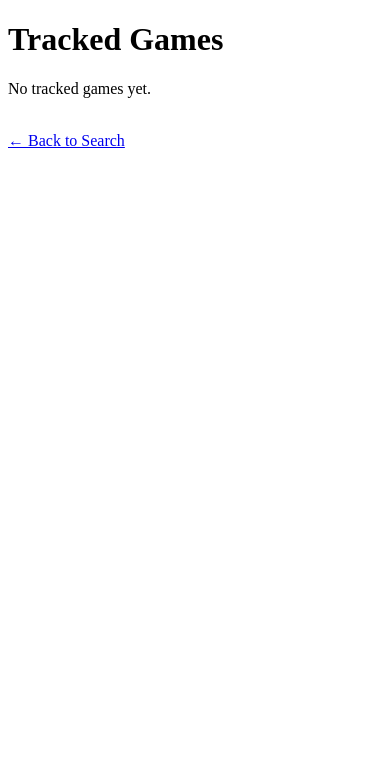
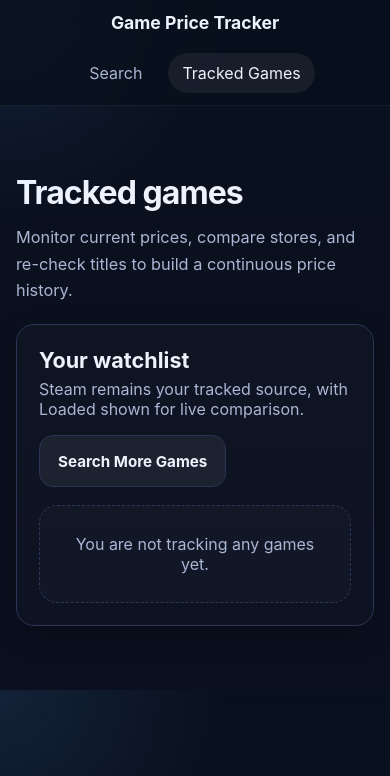
Before and after one commit to RoleyRoley/video_game_price_tracker, a FastAPI app: page /tracked-games-page in a window 390 px wide. Shown: the top 776 px of the page. Run offline with FastAPI, Linux system fonts and the light colour scheme.

Commit message:
Feat: UI redesign with CSS

```diff
--- a/app/main.py
+++ b/app/main.py
@@ -1,6 +1,7 @@
 from contextlib import asynccontextmanager
 
 from fastapi import FastAPI, Request
+from fastapi.staticfiles import StaticFiles
 from fastapi.templating import Jinja2Templates
 
 
@@ -26,6 +27,8 @@ async def lifespan(app: FastAPI):
 
 app = FastAPI(title="Game Price Tracker", lifespan=lifespan)
 
+app.mount("/static", StaticFiles(directory="app/static"), name="static")
+
 templates = Jinja2Templates(directory="app/templates")
 
 
--- /dev/null
+++ b/app/static/css/styles.css
@@ -0,0 +1,406 @@
+:root {
+    --bg: #0b1020;
+    --bg-elevated: #121a2f;
+    --panel: #18233f;
+    --panel-soft: #10182d;
+    --border: #2a3557;
+    --text: #edf2ff;
+    --text-soft: #aab6d3;
+    --accent: #5aa9ff;
+    --accent-hover: #7ab8ff;
+    --success: #3ddc97;
+    --danger: #ff6b6b;
+    --warning: #f7c948;
+    --shadow: 0 10px 30px rgba(0, 0, 0, 0.28);
+    --radius: 18px;
+    --radius-sm: 12px;
+    --max-width: 1150px;
+}
+
+* {
+    box-sizing: border-box;
+}
+
+html {
+    scroll-behavior: smooth;
+}
+
+body {
+    margin: 0;
+    font-family: Inter, Arial, sans-serif;
+    background:
+        radial-gradient(circle at top left, rgba(90, 169, 255, 0.12), transparent 28%),
+        linear-gradient(180deg, #09101d 0%, var(--bg) 100%);
+    color: var(--text);
+}
+
+a {
+    color: var(--accent);
+    text-decoration: none;
+}
+
+a:hover {
+    color: var(--accent-hover);
+}
+
+.container {
+    width: min(var(--max-width), calc(100% - 32px));
+    margin: 0 auto;
+}
+
+.navbar {
+    position: sticky;
+    top: 0;
+    z-index: 50;
+    backdrop-filter: blur(12px);
+    background: rgba(9, 16, 29, 0.82);
+    border-bottom: 1px solid rgba(255, 255, 255, 0.06);
+}
+
+.nav-inner {
+    min-height: 72px;
+    display: flex;
+    align-items: center;
+    justify-content: space-between;
+    gap: 20px;
+}
+
+.brand {
+    font-size: 1.1rem;
+    font-weight: 700;
+    color: var(--text);
+}
+
+.nav-links {
+    display: flex;
+    align-items: center;
+    gap: 12px;
+}
+
+.nav-link {
+    color: var(--text-soft);
+    padding: 10px 14px;
+    border-radius: 999px;
+    transition: 0.2s ease;
+}
+
+.nav-link:hover,
+.nav-link.active {
+    color: var(--text);
+    background: rgba(255, 255, 255, 0.06);
+}
+
+.page {
+    padding: 34px 0 64px;
+}
+
+.hero {
+    padding: 36px 0 20px;
+    display: grid;
+    gap: 14px;
+}
+
+.hero-title {
+    margin: 0;
+    font-size: clamp(2rem, 4vw, 3.4rem);
+    line-height: 1.05;
+    letter-spacing: -0.03em;
+}
+
+.hero-subtitle {
+    margin: 0;
+    color: var(--text-soft);
+    max-width: 760px;
+    font-size: 1.02rem;
+    line-height: 1.65;
+}
+
+.panel {
+    background: linear-gradient(180deg, rgba(255,255,255,0.02), rgba(255,255,255,0.01));
+    border: 1px solid var(--border);
+    border-radius: var(--radius);
+    box-shadow: var(--shadow);
+}
+
+.panel-inner {
+    padding: 22px;
+}
+
+.search-panel {
+    margin-top: 18px;
+}
+
+.search-form {
+    display: flex;
+    flex-wrap: wrap;
+    gap: 12px;
+    align-items: center;
+}
+
+.input {
+    flex: 1 1 320px;
+    min-height: 52px;
+    padding: 0 16px;
+    border-radius: 14px;
+    border: 1px solid var(--border);
+    outline: none;
+    background: var(--panel-soft);
+    color: var(--text);
+    font-size: 1rem;
+}
+
+.input::placeholder {
+    color: #7f8bad;
+}
+
+.input:focus {
+    border-color: var(--accent);
+    box-shadow: 0 0 0 4px rgba(90, 169, 255, 0.12);
+}
+
+.btn {
+    display: inline-flex;
+    align-items: center;
+    justify-content: center;
+    min-height: 52px;
+    padding: 0 18px;
+    border: none;
+    border-radius: 14px;
+    cursor: pointer;
+    font-weight: 700;
+    font-size: 0.95rem;
+    transition: transform 0.18s ease, opacity 0.18s ease, background 0.18s ease;
+}
+
+.btn:hover {
+    transform: translateY(-1px);
+}
+
+.btn-primary {
+    background: var(--accent);
+    color: #081120;
+}
+
+.btn-primary:hover {
+    background: var(--accent-hover);
+}
+
+.btn-secondary {
+    background: rgba(255,255,255,0.06);
+    color: var(--text);
+    border: 1px solid var(--border);
+}
+
+.btn-secondary:hover {
+    background: rgba(255,255,255,0.1);
+}
+
+.btn-small {
+    min-height: 42px;
+    padding: 0 14px;
+    font-size: 0.9rem;
+    border-radius: 12px;
+}
+
+.section-header {
+    display: flex;
+    align-items: end;
+    justify-content: space-between;
+    gap: 16px;
+    margin-bottom: 18px;
+}
+
+.section-title {
+    margin: 0;
+    font-size: 1.35rem;
+}
+
+.section-copy {
+    margin: 6px 0 0;
+    color: var(--text-soft);
+}
+
+.grid {
+    display: grid;
+    gap: 18px;
+}
+
+.grid-games {
+    grid-template-columns: repeat(auto-fit, minmax(300px, 1fr));
+}
+
+.card {
+    background: linear-gradient(180deg, rgba(255,255,255,0.025), rgba(255,255,255,0.015));
+    border: 1px solid var(--border);
+    border-radius: var(--radius);
+    padding: 20px;
+    box-shadow: var(--shadow);
+}
+
+.card-title {
+    margin: 0 0 10px;
+    font-size: 1.15rem;
+    line-height: 1.3;
+}
+
+.meta {
+    color: var(--text-soft);
+    font-size: 0.95rem;
+    line-height: 1.55;
+}
+
+.meta strong {
+    color: var(--text);
+}
+
+.price-grid {
+    display: grid;
+    grid-template-columns: 1fr 1fr;
+    gap: 12px;
+    margin: 18px 0;
+}
+
+.price-box {
+    background: rgba(255,255,255,0.03);
+    border: 1px solid var(--border);
+    border-radius: 14px;
+    padding: 14px;
+}
+
+.price-label {
+    color: var(--text-soft);
+    font-size: 0.84rem;
+    margin-bottom: 8px;
+    text-transform: uppercase;
+    letter-spacing: 0.08em;
+}
+
+.price-value {
+    font-size: 1.45rem;
+    font-weight: 800;
+    line-height: 1;
+    margin-bottom: 6px;
+}
+
+.price-subtext {
+    color: var(--text-soft);
+    font-size: 0.92rem;
+}
+
+.badges {
+    display: flex;
+    flex-wrap: wrap;
+    gap: 8px;
+    margin: 14px 0 6px;
+}
+
+.badge {
+    display: inline-flex;
+    align-items: center;
+    gap: 6px;
+    border-radius: 999px;
+    padding: 8px 12px;
+    font-size: 0.82rem;
+    font-weight: 700;
+    border: 1px solid var(--border);
+    background: rgba(255,255,255,0.04);
+}
+
+.badge-success {
+    color: #061a11;
+    background: var(--success);
+    border-color: transparent;
+}
+
+.badge-warning {
+    color: #2b2000;
+    background: var(--warning);
+    border-color: transparent;
+}
+
+.stat-list {
+    display: grid;
+    gap: 10px;
+    margin: 16px 0 18px;
+}
+
+.stat-row {
+    display: flex;
+    justify-content: space-between;
+    gap: 16px;
+    padding: 10px 0;
+    border-bottom: 1px solid rgba(255,255,255,0.06);
+}
+
+.stat-row:last-child {
+    border-bottom: none;
+}
+
+.stat-label {
+    color: var(--text-soft);
+}
+
+.stat-value {
+    font-weight: 700;
+    text-align: right;
+}
+
+.positive {
+    color: var(--success);
+}
+
+.negative {
+    color: var(--danger);
+}
+
+.muted {
+    color: var(--text-soft);
+}
+
+.actions {
+    display: flex;
+    flex-wrap: wrap;
+    gap: 10px;
+    margin-top: 18px;
+}
+
+.results-list {
+    display: grid;
+    gap: 16px;
+}
+
+.empty-state {
+    padding: 28px;
+    text-align: center;
+    color: var(--text-soft);
+    background: rgba(255,255,255,0.02);
+    border: 1px dashed var(--border);
+    border-radius: var(--radius);
+}
+
+.footer-link {
+    display: inline-flex;
+    margin-top: 20px;
+    color: var(--text-soft);
+}
+
+.footer-link:hover {
+    color: var(--text);
+}
+
+@media (max-width: 720px) {
+    .nav-inner {
+        flex-direction: column;
+        justify-content: center;
+        padding: 12px 0;
+    }
+
+    .price-grid {
+        grid-template-columns: 1fr;
+    }
+
+    .section-header {
+        flex-direction: column;
+        align-items: start;
+    }
+}
--- /dev/null
+++ b/app/templates/base.html
@@ -0,0 +1,27 @@
+<!DOCTYPE html>
+<html lang="en">
+<head>
+    <meta charset="UTF-8">
+    <meta name="viewport" content="width=device-width, initial-scale=1.0">
+    <title>{% block title %}Game Price Tracker{% endblock %}</title>
+    <link rel="stylesheet" href="{{ url_for('static', path='/css/styles.css') }}">
+</head>
+<body>
+    <header class="navbar">
+        <div class="container nav-inner">
+            <a href="/" class="brand">Game Price Tracker</a>
+
+            <nav class="nav-links">
+                <a href="/" class="nav-link {% block nav_home %}{% endblock %}">Search</a>
+                <a href="/tracked-games-page" class="nav-link {% block nav_tracked %}{% endblock %}">Tracked Games</a>
+            </nav>
+        </div>
+    </header>
+
+    <main class="page">
+        <div class="container">
+            {% block content %}{% endblock %}
+        </div>
+    </main>
+</body>
+</html>
--- a/app/templates/tracked_games.html
+++ b/app/templates/tracked_games.html
@@ -1,103 +1,144 @@
-<!DOCTYPE html>
-<html lang="en">
-<head>
-    <meta charset="UTF-8">
-    <meta name="viewport" content="width=device-width, initial-scale=1.0">
-    <title>Tracked Games</title>
-</head>
-<body>
+{% extends "base.html" %}
 
-    <h1>Tracked Games</h1>
+{% block title %}Tracked Games | Game Price Tracker{% endblock %}
+{% block nav_tracked %}active{% endblock %}
+
+{% block content %}
+<section class="hero">
+    <h1 class="hero-title">Tracked games</h1>
+    <p class="hero-subtitle">
+        Monitor current prices, compare stores, and re-check titles to build a continuous price history.
+    </p>
+</section>
+
+<section class="panel">
+    <div class="panel-inner">
+        <div class="section-header">
+            <div>
+                <h2 class="section-title">Your watchlist</h2>
+                <p class="section-copy">Steam remains your tracked source, with Loaded shown for live comparison.</p>
+            </div>
+            <a href="/" class="btn btn-secondary">Search More Games</a>
+        </div>
 
         {% if tracked_games %}
+            <div class="grid grid-games">
                 {% for game in tracked_games %}
-            <div class="game-card">
+                    <article class="card">
+                        <h3 class="card-title">{{ game.name }}</h3>
 
-                <h2>{{ game.name }}</h2>
-
-                <p>
-                    Steam App ID: {{ game.steam_app_id }}<br>
+                        <p class="meta">
+                            Steam App ID: <strong>{{ game.steam_app_id }}</strong><br>
                             <a href="{{ game.steam_url }}" target="_blank">View on Steam</a>
+                            {% if game.loaded_price %}
+                                &nbsp;•&nbsp;
+                                <a href="{{ game.loaded_price.url }}" target="_blank">View on Loaded</a>
+                            {% endif %}
                         </p>
 
-                <!-- Steam Price -->
-                {% if game.latest_price %}
-                    <p>
-                        <strong>Steam Price:</strong>
-                        {% if game.latest_price.final_price is not none %}
+                        <div class="price-grid">
+                            <div class="price-box">
+                                <div class="price-label">Steam</div>
+                                <div class="price-value">
+                                    {% if game.latest_price and game.latest_price.final_price is not none %}
                                         £{{ "%.2f"|format(game.latest_price.final_price / 100) }}
                                     {% else %}
                                         N/A
                                     {% endif %}
-                        <br>
+                                </div>
+                                <div class="price-subtext">
+                                    {% if game.latest_price %}
+                                        Discount: {{ game.latest_price.discount_percent }}%
+                                    {% else %}
+                                        No current Steam price
+                                    {% endif %}
+                                </div>
+                            </div>
 
-                        Discount: {{ game.latest_price.discount_percent }}%<br>
-                        Checked: {{ game.latest_price.checked_at }}
-                    </p>
+                            <div class="price-box">
+                                <div class="price-label">Loaded</div>
+                                <div class="price-value">
+                                    {% if game.loaded_price %}
+                                        £{{ "%.2f"|format(game.loaded_price.price / 100) }}
                                     {% else %}
-                    <p>No Steam price available.</p>
+                                        N/A
+                                    {% endif %}
+                                </div>
+                                <div class="price-subtext">
+                                    {% if game.loaded_price %}
+                                        Live store comparison
+                                    {% else %}
+                                        No Loaded match found
+                                    {% endif %}
+                                </div>
+                            </div>
+                        </div>
+
+                        <div class="badges">
+                            {% if game.loaded_price and game.latest_price %}
+                                {% if game.loaded_price.price < game.latest_price.final_price %}
+                                    <span class="badge badge-success">
+                                        Best Deal: Loaded
+                                    </span>
+                                {% else %}
+                                    <span class="badge badge-success">
+                                        Best Deal: Steam
+                                    </span>
+                                {% endif %}
                             {% endif %}
 
-                <!-- Loaded Price -->
-                {% if game.loaded_price %}
-                    <p>
-                        <strong>Loaded Price:</strong>
-                        £{{ "%.2f"|format(game.loaded_price.price / 100) }}<br>
-                        <a href="{{ game.loaded_price.url }}" target="_blank">View on Loaded</a>
-                    </p>
-                {% else %}
-                    <p>Loaded Price: Not found</p>
+                            {% if game.latest_price and game.latest_price.discount_percent and game.latest_price.discount_percent > 0 %}
+                                <span class="badge badge-warning">
+                                    Steam Discount: {{ game.latest_price.discount_percent }}%
+                                </span>
+                            {% endif %}
+                        </div>
+
+                        <div class="stat-list">
+                            {% if game.latest_price %}
+                                <div class="stat-row">
+                                    <span class="stat-label">Checked</span>
+                                    <span class="stat-value">{{ game.latest_price.checked_at }}</span>
+                                </div>
                             {% endif %}
 
-                <!-- Best Price -->
-                {% if game.loaded_price and game.latest_price %}
-                    <p>
-                        <strong>Best Price:</strong>
-
-                        {% if game.loaded_price.price < game.latest_price.final_price %}
-                            <span class="price-good">
-                                Loaded (£{{ "%.2f"|format(game.loaded_price.price / 100) }})
-                            </span>
-                        {% else %}
-                            <span class="price-good">
-                                Steam (£{{ "%.2f"|format(game.latest_price.final_price / 100) }})
-                            </span>
-                        {% endif %}
-                    </p>
+                            {% if game.previous_price %}
+                                <div class="stat-row">
+                                    <span class="stat-label">Previous Steam Price</span>
+                                    <span class="stat-value">£{{ "%.2f"|format(game.previous_price.final_price / 100) }}</span>
+                                </div>
                             {% endif %}
 
-                <!-- Previous Price -->
-                {% if game.previous_price %}
-                    <p>
-                        Previous Price:
-                        £{{ "%.2f"|format(game.previous_price.final_price / 100) }}
-                    </p>
-                {% endif %}
-
-                <!-- Price Change -->
                             {% if game.price_change %}
-                    <p>
-                        Change:
-                        <span class="{% if game.price_change.difference < 0 %}price-good{% else %}price-bad{% endif %}">
+                                <div class="stat-row">
+                                    <span class="stat-label">Price Difference</span>
+                                    <span class="stat-value {% if game.price_change.difference < 0 %}positive{% elif game.price_change.difference > 0 %}negative{% endif %}">
                                         £{{ "%.2f"|format(game.price_change.difference / 100) }}
                                     </span>
-                        ({{ game.price_change.percentage_change }}%)
-                    </p>
+                                </div>
+
+                                <div class="stat-row">
+                                    <span class="stat-label">Percentage Change</span>
+                                    <span class="stat-value {% if game.price_change.difference < 0 %}positive{% elif game.price_change.difference > 0 %}negative{% endif %}">
+                                        {{ game.price_change.percentage_change }}%
+                                    </span>
+                                </div>
                             {% endif %}
+                        </div>
 
-                <!-- Re-check Button -->
+                        <div class="actions">
                             <form action="/recheck/{{ game.id }}" method="post">
-                    <button type="submit">Re-check Price</button>
+                                <button type="submit" class="btn btn-primary btn-small">Re-check Price</button>
                             </form>
-
                         </div>
+                    </article>
                 {% endfor %}
+            </div>
         {% else %}
-        <p>No tracked games yet.</p>
+            <div class="empty-state">
+                You are not tracking any games yet.
+            </div>
         {% endif %}
-
-    <br>
-    <a href="/">← Back to Search</a>
-
-</body>
-</html>
+    </div>
+</section>
+{% endblock %}
```
Also changed, not shown: app/templates/index.html (+33 -18 lines), app/templates/search_results.html (+38 -22 lines), README.md. Lines whose indentation alone changed are shown as unchanged.
